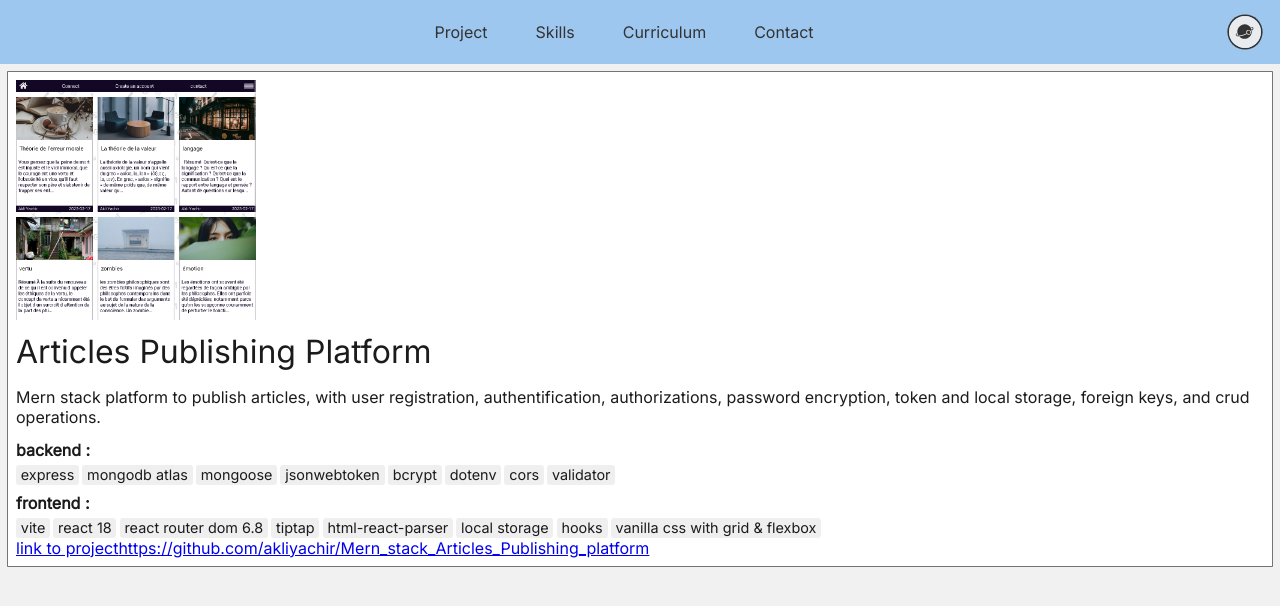
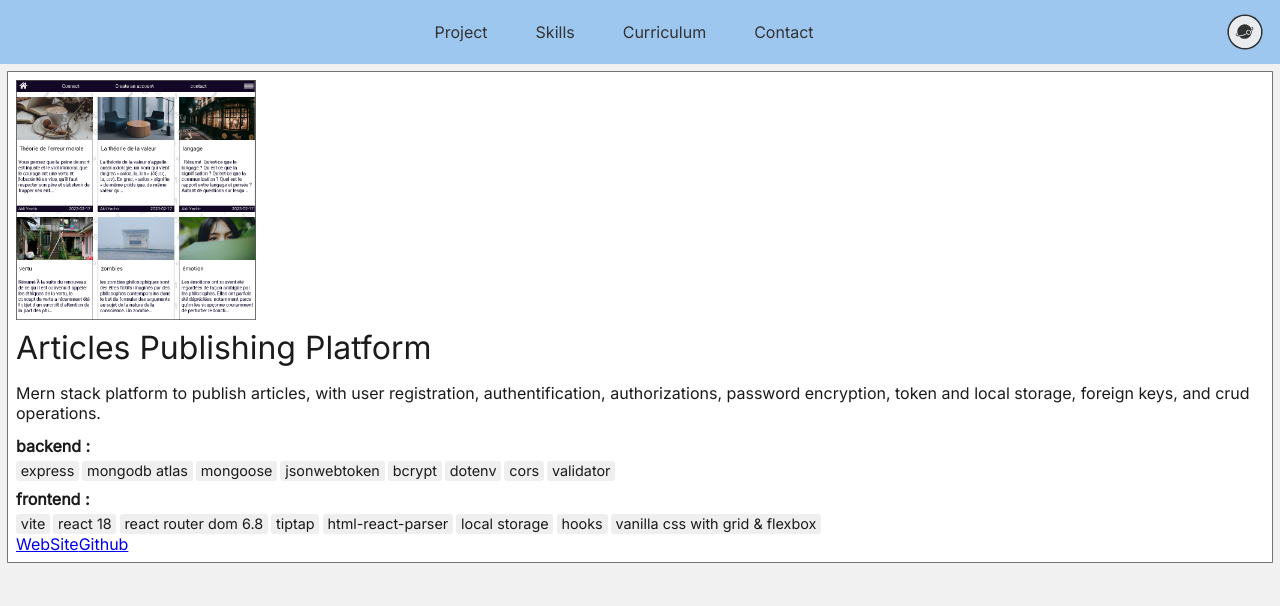
Before and after one commit to akliyachir/portfolio, a React (Vite) app: page / in a window 1280 px wide. Shown: the top 606 px of the page. Built offline with nearby package versions, Linux system fonts and the light colour scheme.

Commit message:
automatizing project card content, currently styling

```diff
--- a/src/Components/5-ProjectCard/ProjectCard.css
+++ b/src/Components/5-ProjectCard/ProjectCard.css
@@ -6,11 +6,29 @@
 }
 
 .light .ImageHalfProjectCard {
-	background-color: inherit;
+	background-color: var(--clr-6);
+	display: inline;
 }
 
 .light .ImageHalfProjectCard .project_image_preview {
-	max-width: 15rem;
+	background-repeat: no-repeat;
+	background-size: cover;
+	box-shadow: var(--b-1) var(--clr-6) inset;
+	width: 15rem;
+	aspect-ratio: 1;
+	display: block;
+	transition-duration: 200ms;
+	transition-timing-function: ease-in-out;
+}
+.light .ImageHalfProjectCard .project_image_preview:hover {
+	scale: 0.95;
+	transition-duration: 200ms;
+	transition-timing-function: ease-in-out;
+}
+
+.light .ImageHalfProjectCard a {
+	text-decoration: none;
+	color: inherit;
 }
 
 .light .detailledDescriptionHalfProjectCard {
--- a/src/Components/5-ProjectCard/ProjectCard.jsx
+++ b/src/Components/5-ProjectCard/ProjectCard.jsx
@@ -13,7 +13,13 @@ export default function ProjectCard({
 	return (
 		<div className='ProjectCardContainer'>
 			<div className='ImageHalfProjectCard'>
-				<img src={project_image_preview} className='project_image_preview' alt='' />
+				<a
+					style={{ backgroundImage: `url(${project_image_preview})` }}
+					href={project_link}
+					target='_blank'
+					rel='noopener noreferrer'
+					className='project_image_preview'
+				/>
 			</div>
 			<div className='detailledDescriptionHalfProjectCard'>
 				<div className='project_name'>{project_name}</div>
@@ -45,26 +51,16 @@ export default function ProjectCard({
 			</div>
 			<div className='project_links_container'>
 				<a href={project_link} target='_blank' rel='noopener noreferrer'>
-					link to project
+					WebSite
 				</a>
 				<a
-					href='	project_github_repository'
+					href={project_github_repository}
 					target='_blank'
 					rel='noopener noreferrer'
 				>
-					{project_github_repository}
+					Github
 				</a>
 			</div>
 		</div>
 	);
 }
-
-{
-	/* {project_tech.backend.map((backendItem) => {
-	const { tech_id, tech_name } = backendItem;
-	return (
-		<span className='tech_name' key={tech_id}>
-			{tech_name}
-		</span>}
-	); */
-}
```
